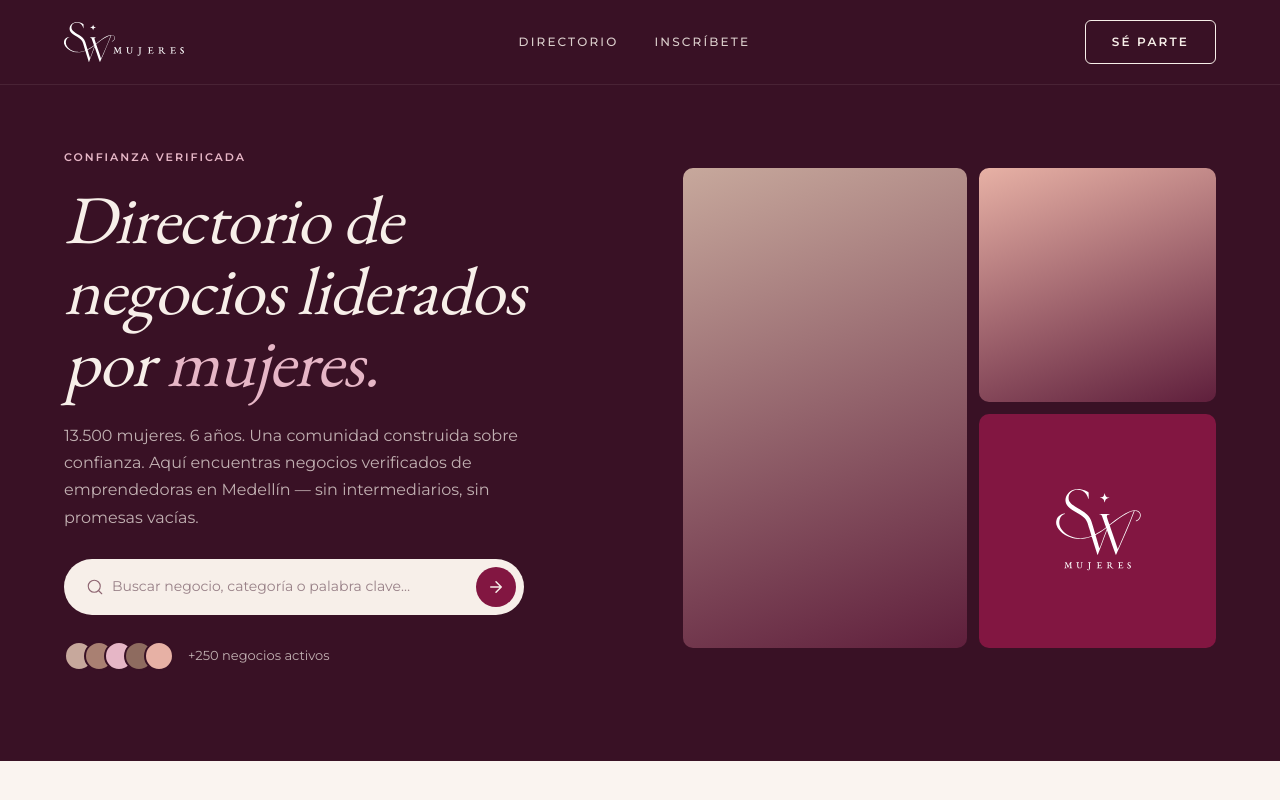
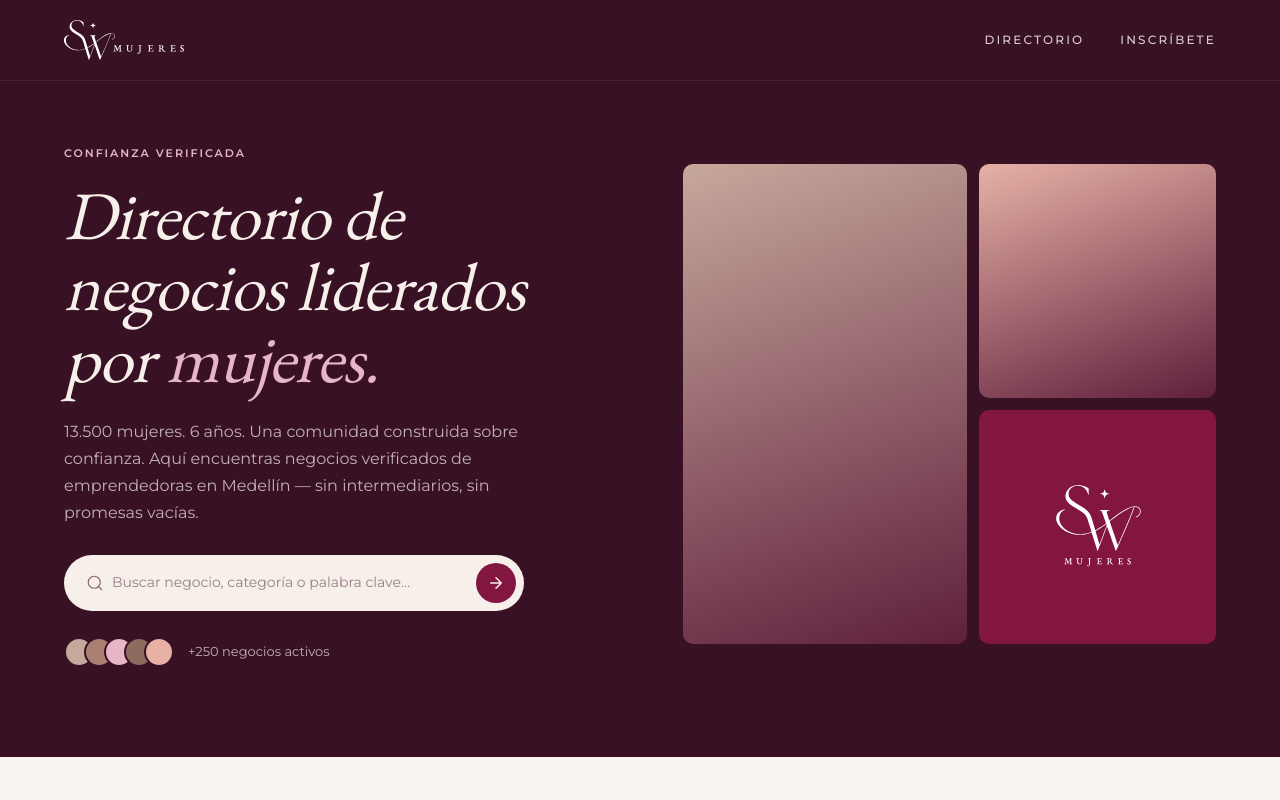
Before and after one commit to SailBliss/sw_master, a Next.js app: page / in a window 1280 px wide. Shown: the top 800 px of the page. Built offline with nearby package versions, Linux system fonts and the light colour scheme; no server answers; the database is empty.

Commit message:
quitar botón sé parte del header

```diff
--- a/app/page.tsx
+++ b/app/page.tsx
@@ -43,12 +43,6 @@ function SiteHeader({ dark = false }: { dark?: boolean }) {
           }}>{n.label}</Link>
         ))}
       </nav>
-      <Link href="/inscripcion" style={{
-        padding: '11px 26px', borderRadius: 6,
-        border: `1px solid ${dark ? 'var(--fg-on-dark)' : 'var(--fg)'}`,
-        fontSize: 12, fontWeight: 600, letterSpacing: '0.18em', textTransform: 'uppercase',
-        color: fg,
-      }}>Sé parte</Link>
     </header>
   )
 }
```
